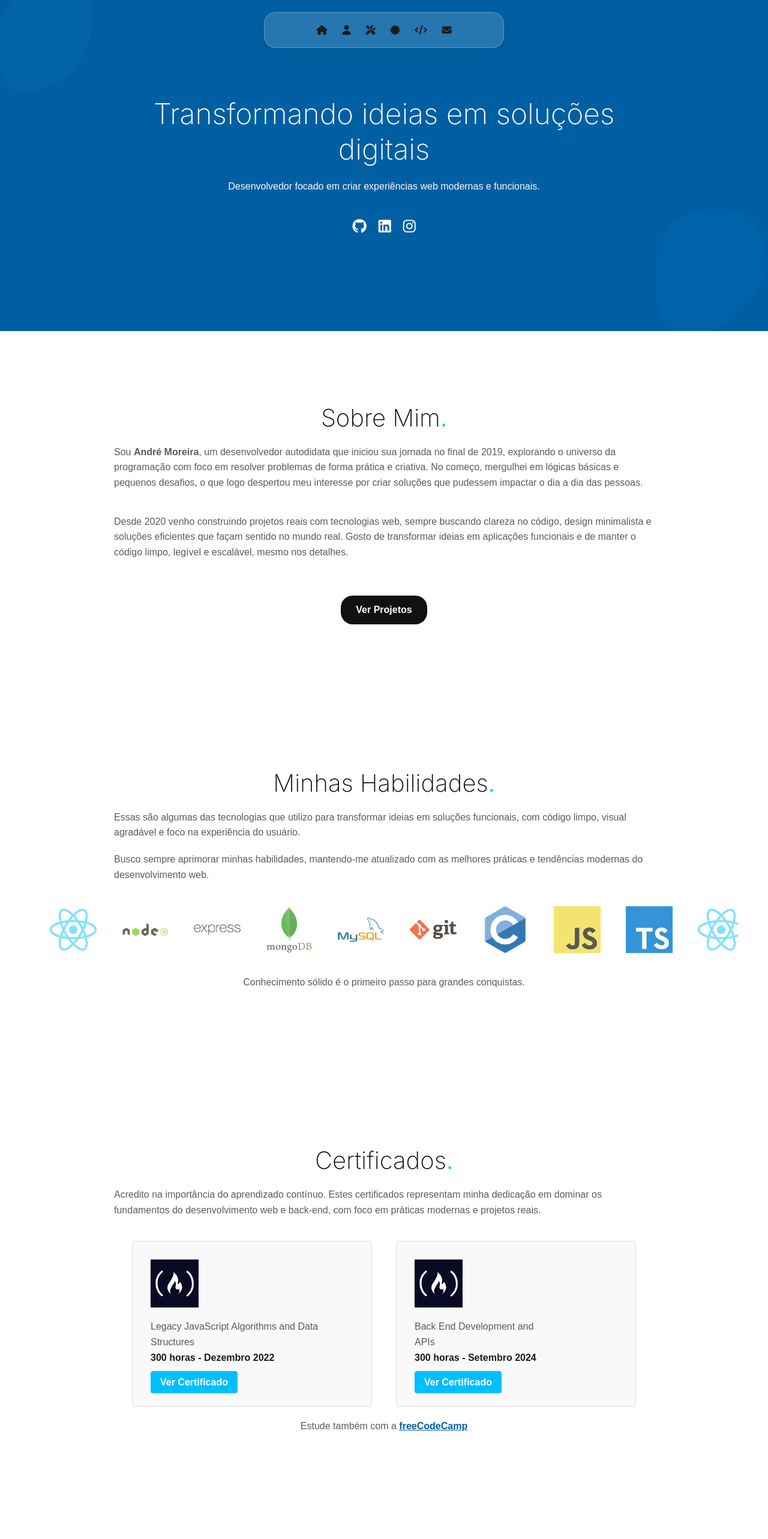
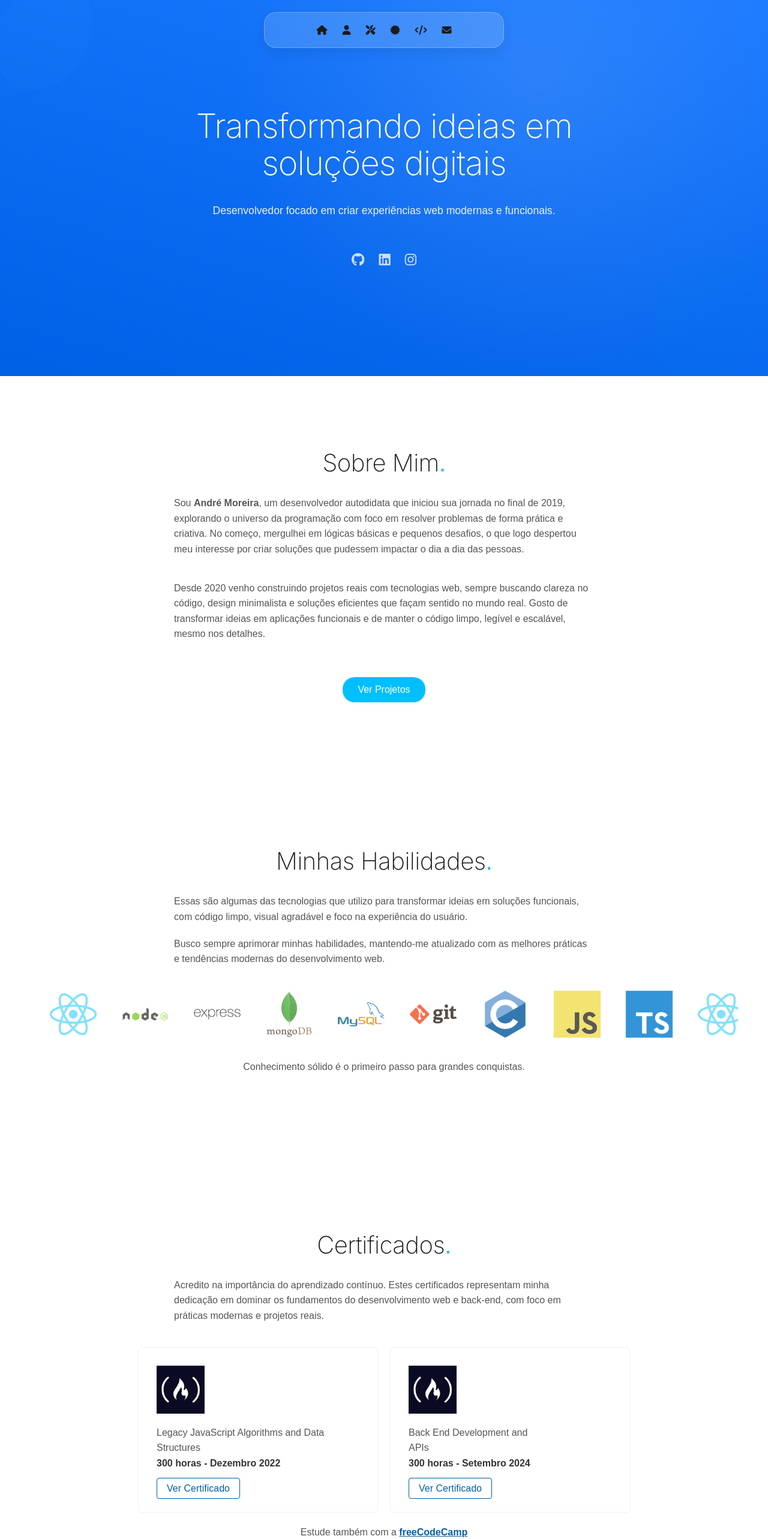
Before and after one commit to Andrezinrc/Portf-lio, a React (Vite) app: page / in a window 1280 px wide. Shown: the top 2566 px of the page at 60% size. Built offline with nearby package versions, Linux system fonts and the light colour scheme; no server answers.

Commit message:
refector(styles): atualiza estilo para minimalismo

```diff
--- a/public/assets/css/content.css
+++ b/public/assets/css/content.css
@@ -2,50 +2,62 @@
   width: 100%;
   position: relative;
   display: flex;
-  background-color: hsl(205, 100%, 32%);
-  padding: 160px 50px;
+  background: linear-gradient(15deg, hsl(215, 100%, 45%), hsl(215, 100%, 55%));
+  padding: 180px 20px;
   overflow: hidden;
+  isolation: isolate;
 }
 
-.hero-text{
-  width: 100%;
-  max-width: 900px;
+.hero::before {
+  content: "";
+  position: absolute;
+  inset: 0;
+  background: radial-gradient(circle at 70% 20%, rgba(255,255,255,0.1) 0%, transparent 50%);
+  z-index: -1;
+}
+
+.hero-text {
+  max-width: 800px;
+  margin: 0 auto;
   display: flex;
   flex-direction: column;
-  justify-content: center;
   align-items: center;
+  gap: 24px;
   text-align: center;
-  gap: 20px;
-  margin: 0 auto;
 }
 
 .hero-text h1 {
   font-family: 'Inter', sans-serif;
   font-weight: 200;
-  font-size: 3rem;
+  font-size: clamp(2.5rem, 5vw, 3.5rem);
   color: #fff;
+  letter-spacing: -1px;
+  line-height: 1.1;
+  margin-bottom: 10px;
 }
 
 .hero-text p {
-  color: #f9f9f9;
-  font-size: 1rem;
-  line-height: 1.6;
+  color: rgba(255, 255, 255, 0.9);
+  font-size: 1.1rem;
+  line-height: 1.7;
+  max-width: 600px;
 }
 
 .social-links {
   display: flex;
-  gap: 20px;
-  margin-top: 20px;
+  gap: 24px;
+  margin-top: 30px;
 }
 
 .social-links a {
-  color: #fff;
-  font-size: 24px;
-  transition: color 0.3s;
+  color: rgba(255, 255, 255, 0.8);
+  font-size: 22px;
+  transition: all 0.3s ease;
 }
 
 .social-links a:hover {
-  color: #00BFFF;
+  color: #fff;
+  transform: translateY(-3px);
 }
 
 .about-text {
@@ -61,9 +73,11 @@
 
 .about-title h1 {
   font-size: 2.5rem;
-  color: #111111;
+  font-weight: 200;
+  letter-spacing: -0.5px;
+  margin-bottom: 10px;
+  color: #1A1A1A;
   font-family: 'Inter', sans-serif !important;
-  font-weight: 200;
   text-align: center;
 }
 
@@ -73,9 +87,10 @@
 
 .about-text p {
   font-size: 1rem;
-  color: #5c5c5c;
+  font-weight: 400;
+  color: #555555;
   line-height: 1.6;
-  max-width: 900px;
+  max-width: 700px;
   margin: 0 auto 1.2rem auto;
 }
 
@@ -85,22 +100,18 @@
   margin-top: 20px;
 }
 
-.about-text .about-button {
-  background-color: #111111;
-  color: #fff;
-  text-decoration: none;
+.about-button {
+  background-color: #00BFFF;
+  color: white;
   border: none;
   border-radius: 20px;
-  padding: 15px 25px;
-  text-align: center;
-  font-size: 1rem;
-  font-weight: 600;
-  cursor: pointer;
-  display: inline-block;
+  padding: 12px 25px;
+  font-weight: 500;
+  transition: all 0.3s;
+  text-decoration: none;
 }
-
-.about-text .about-button:hover {
-  background-color: #000000;
+.about-button:hover {
+  background-color: #0099CC;
   transform: translateY(-2px);
 }
 
@@ -118,9 +129,11 @@
 
 .skills-section .skills-title h1{
   font-size: 2.5rem;
-  color: #111111;
+  font-weight: 200;
+  letter-spacing: -0.5px;
+  margin-bottom: 10px;
+  color: #1A1A1A;
   font-family: 'Inter', sans-serif !important;
-  font-weight: 200;
   text-align: center;
 }
 
@@ -130,9 +143,10 @@
 
 .skills-description{
   font-size: 1rem;
-  color: #5c5c5c;
+  font-weight: 400;
+  color: #555555;
   line-height: 1.6;
-  max-width: 900px;
+  max-width: 700px;
   margin: 0 auto 1.2rem auto;
 }
 
@@ -181,9 +195,11 @@
 
 .certificates-title h1 {
   font-size: 2.5rem;
-  color: #111111;
+  font-weight: 200;
+  letter-spacing: -0.5px;
+  margin-bottom: 10px;
+  color: #1A1A1A;
   font-family: 'Inter', sans-serif !important;
-  font-weight: 200;
   text-align: center;
 }
 
@@ -193,9 +209,10 @@
 
 .certificates-description{
   font-size: 1rem;
-  color: #5c5c5c;
+  font-weight: 400;
+  color: #555555;
   line-height: 1.6;
-  max-width: 900px;
+  max-width: 700px;
   margin: 0 auto 1.2rem auto;
 }
 
@@ -211,16 +228,15 @@
   flex-wrap: wrap;
   justify-content: center;
   align-items: center;
-  gap: 40px;
+  gap: 20px;
 }
 
 .certificate-card {
-  background-color: #f9f9f9;
-  border: 1px solid #ddd;
+  background-color: #ffffff;
+  border: 1px solid #f0f0f0;
   border-radius: 6px;
-  box-shadow: 0 1px 3px rgba(0, 0, 0, 0.04);
-  transition: border 0.3s, box-shadow 0.3s;
   padding: 30px;
+  transition: all 0.3s;
   width: 100%;
   max-width: 400px;
   position: relative;
@@ -237,28 +253,31 @@
 }
 
 .certificate-text {
-  color: #5c5c5c;
+  color: #555555;
   margin-bottom: 20px;
   line-height: 1.6;
   font-size: 16px;
 }
 
 .certificate-text strong{
-  color: #1a1a1a;
+  color: #333333;
 }
 
 .certificate-button {
-  background-color: #00BFFF;
-  color: #fff;
+  background-color: transparent;
+  color: hsl(205, 100%, 32%);
+  border: 1px solid hsl(205, 100%, 32%);
   text-decoration: none;
-  padding: 10px 16px;
+  padding: 8px 16px;
   border-radius: 4px;
-  font-weight: 600;
-  transition: background 0.3s;
+  font-weight: 400;
+  align-self: flex-start;
+  margin-top: 10px;
 }
 
 .certificate-button:hover {
-  background-color: #009acc;
+  background-color: hsl(205, 100%, 32%);
+  color: white;
 }
 
 .projects-section {
@@ -274,9 +293,11 @@
 
 .projects-title h1 {
   font-size: 2.5rem;
-  color: #111111;
+  font-weight: 200;
+  letter-spacing: -0.5px;
+  margin-bottom: 10px;
+  color: #1A1A1A;
   font-family: 'Inter', sans-serif !important;
-  font-weight: 200;
   text-align: center;
 }
 
@@ -286,9 +307,10 @@
 
 .projects-description {
   font-size: 1rem;
-  color: #5c5c5c;
+  font-weight: 400;
+  color: #555555;
   line-height: 1.6;
-  max-width: 900px;
+  max-width: 700px;
   margin: 0 auto 1.2rem auto;
 }
 
@@ -297,16 +319,15 @@
   display: flex;
   justify-content: center;
   flex-wrap: wrap;
-  gap: 40px;
+  gap: 20px;
   align-items: center;
 }
 
 .project-card {
-  background-color: #f9f9f9;
-  border: 1px solid #ddd;
+  background-color: #ffffff;
+  border: 1px solid #f0f0f0;
   border-radius: 6px;
-  box-shadow: 0 1px 3px rgba(0, 0, 0, 0.04);
-  transition: border 0.3s, box-shadow 0.3s;
+  transition: all 0.3s;
   overflow: hidden;
   max-width: 400px;
   width: 100%;
@@ -334,26 +355,30 @@
 }
 
 .project-info .card-title {
-  color: #1a1a1a;
+  color: #333333;
 }
 
 .project-info p {
-  color: #5c5c5c;
+  color: #555555;
   font-size: 15px;
   margin-bottom: 15px;
 }
 
 .project-button {
-  background-color: #00BFFF;
-  color: #fff;
-  padding: 10px 14px;
+  background-color: transparent;
+  color: hsl(205, 100%, 32%);
+  border: 1px solid hsl(205, 100%, 32%);
+  text-decoration: none;
+  padding: 8px 16px;
   border-radius: 4px;
-  text-decoration: none;
-  font-weight: 600;
+  font-weight: 400;
+  align-self: flex-start;
+  margin-top: 10px;
 }
 
 .project-button:hover {
-  background-color: #009acc;
+  background-color: hsl(205, 100%, 32%);
+  color: white;
 }
 
 .contact-section {
@@ -369,9 +394,11 @@
 
 .contact-section h1 {
   font-size: 2.5rem;
-  color: #111111;
+  font-weight: 200;
+  letter-spacing: -0.5px;
+  margin-bottom: 10px;
+  color: #1A1A1A;
   font-family: 'Inter', sans-serif !important;
-  font-weight: 200;
   text-align: center;
 }
 
@@ -381,11 +408,11 @@
 
 .contact-section p {
   font-size: 1rem;
-  color: #5c5c5c;
+  font-weight: 400;
+  color: #555555;
   line-height: 1.6;
-  max-width: 900px;
+  max-width: 700px;
   margin: 0 auto 1.2rem auto;
-  text-align: center;
 }
 
 .contact-section small {
@@ -405,7 +432,7 @@
 }
 
 .contact-links a {
-  color: #5c5c5c;
+  color: #555555;
   text-decoration: none;
   font-weight: 600;
   transition: color 0.3s ease;
--- a/public/assets/css/style.css
+++ b/public/assets/css/style.css
@@ -19,8 +19,8 @@ body {
   display: flex;
   border-radius: 8px;
   padding: 24px;
-  background-color: #f9f9f9;
-  border: 1px solid #ddd;
+  background-color: #ffffff;
+  border: 1px solid #eeeeee;
   box-shadow: 0 1px 3px rgba(0, 0, 0, 0.04);
   flex-direction: column;
   border-radius: 8px;
@@ -33,9 +33,9 @@ body {
   height: 45px;
   border: 0;
   background-color: #ffffff;
-  border: 1px solid #ddd;
-  color: #333;
-  border-radius: 6px;
+  border: 1px solid #eeeeee;
+  color: #333333;
+  border-radius: 4px;
   outline: none;
   transition: border 0.3s ease;
   font-size: 16px;
@@ -50,24 +50,26 @@ body {
 
 .success {
   color: #4CAF50 !important;
+  font-weight: 300;
 }
 
 .error {
   color: #F44336 !important;
+  font-weight: 300;
 }
 
 .input-valid {
-  border: 2px solid #4CAF50 !important;
+  border-color: #A5D6A7 !important;
 }
 
 .input-invalid {
-  border: 2px solid #F44336 !important;
+  border-color: #FFAB91 !important;
 }
 
 .form button {
   width: 100%;
   border-radius: 6px;
-  background-color: #111111;
+  background-color: #1A1A1A;
   color: #ffffff;
   padding: 12px;
   border: 0;
@@ -77,10 +79,12 @@ body {
 
 .form button:hover {
   background-color: #000000;
+  transform: translateY(-1px);
 }
 
 .form button:disabled {
-  background-color: #aaa;
+  background-color: #DDDDDD;
+  cursor: not-allowed;
 }
 
 .button-content {
```
